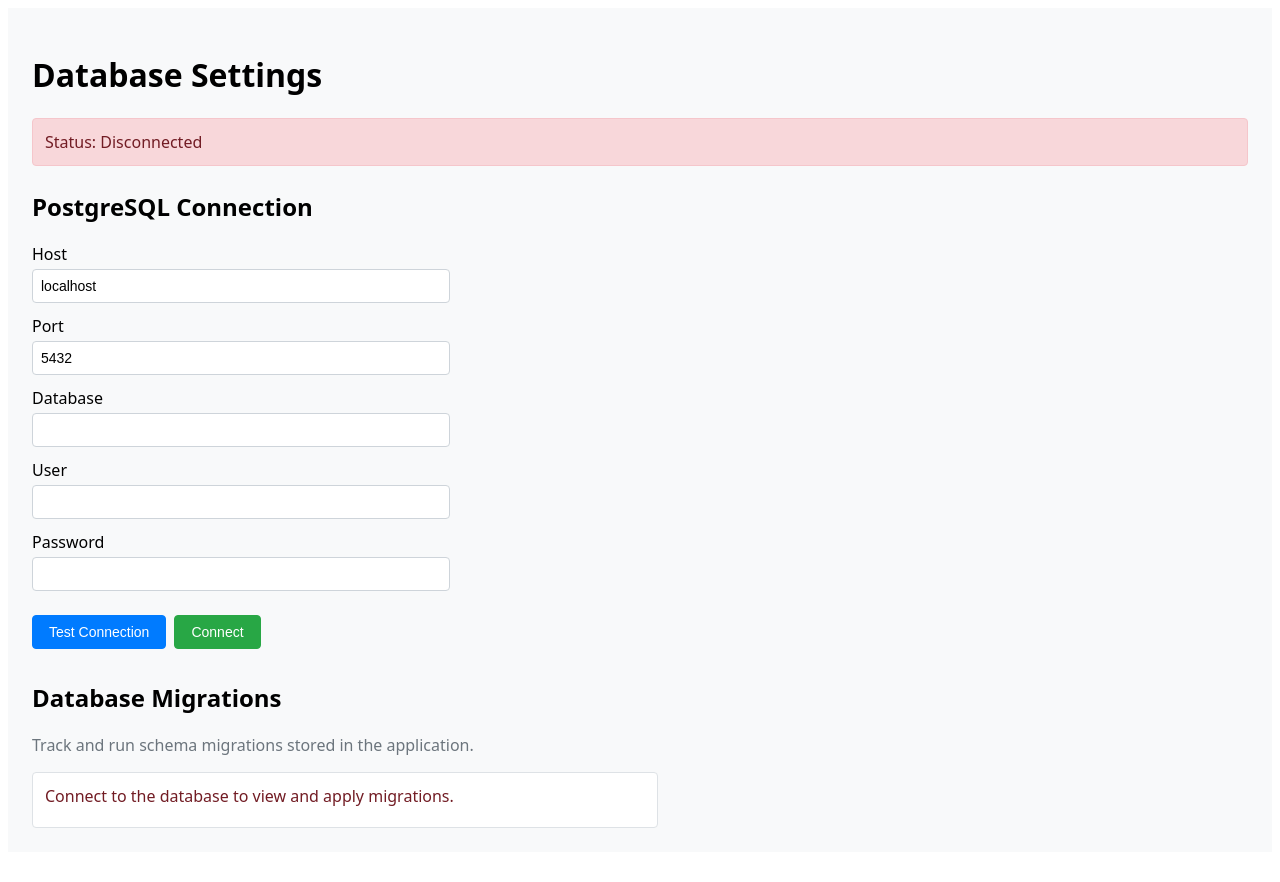
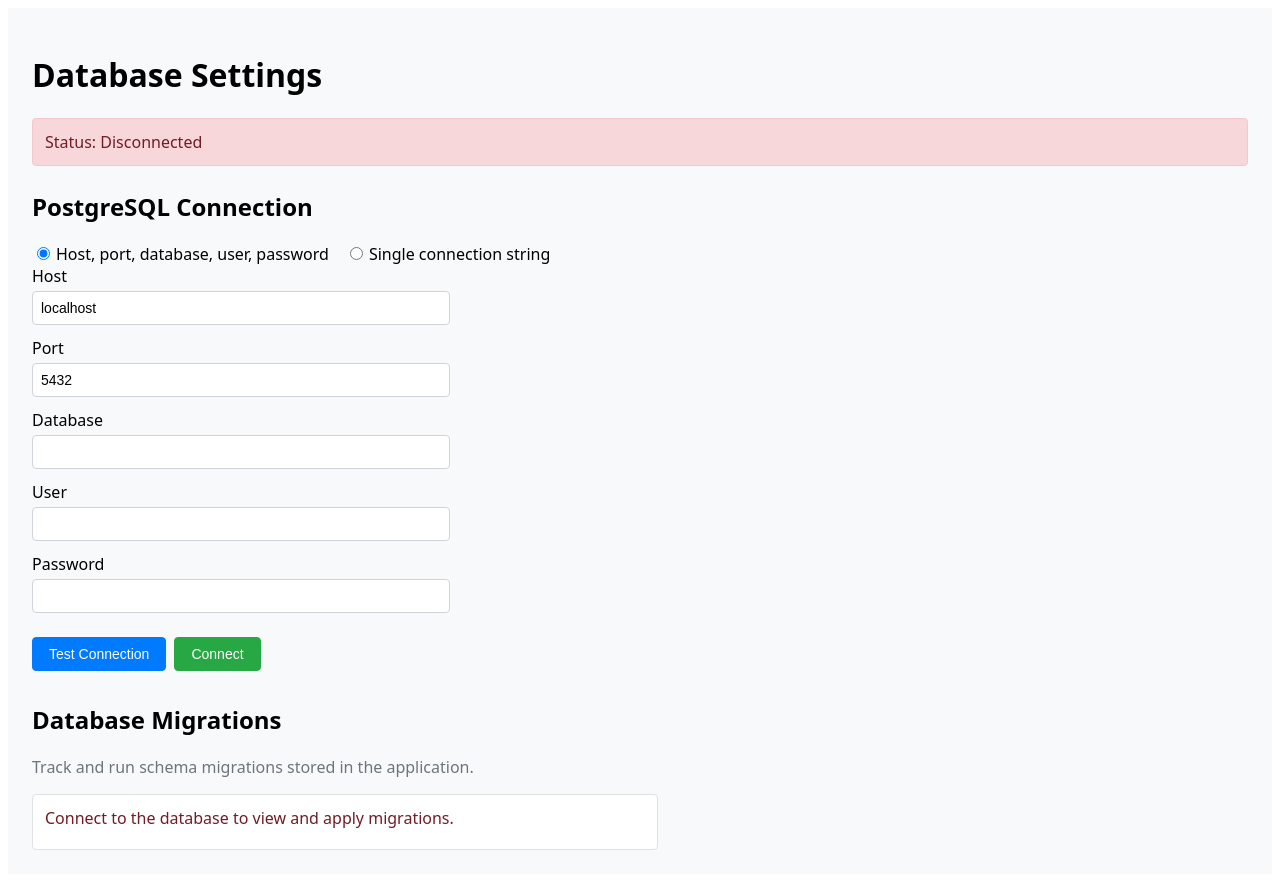
Before and after one commit to fingerskier/todd, a React (Vite) app: page /settings in a window 1280 px wide. Before the commit the page ends 860 px from the top, so only its background shows below. Built offline with nearby package versions, Linux system fonts and the light colour scheme.

Commit message:
Add database auto-connect and restart menu (#8)

```diff
--- a/src/ui/Settings.jsx
+++ b/src/ui/Settings.jsx
@@ -1,11 +1,13 @@
 import React, { useState, useEffect } from 'react';
 
 const DEFAULT_CONFIG = {
+  connectionType: 'standard',
   host: 'localhost',
   port: 5432,
   database: '',
   user: '',
   password: '',
+  connectionString: '',
 };
 
 const normalizeConfig = (value) => {
@@ -17,10 +19,14 @@ const normalizeConfig = (value) => {
         ? Number.parseInt(port, 10) || ''
         : DEFAULT_CONFIG.port;
 
+  const validConnectionType =
+    value?.connectionType === 'connectionString' ? 'connectionString' : 'standard';
+
   return {
     ...DEFAULT_CONFIG,
     ...value,
     port: normalizedPort ?? DEFAULT_CONFIG.port,
+    connectionType: validConnectionType,
   };
 };
 
@@ -35,11 +41,12 @@ export default function Settings() {
 
   useEffect(() => {
     const initialize = async () => {
-      await checkConnection();
       const saved = await window.api.database.getConfig();
       if (saved) {
         setConfig(normalizeConfig(saved));
       }
+
+      await checkConnection();
     };
 
     initialize();
@@ -132,7 +139,51 @@ export default function Settings() {
       <div style={{ marginTop: 24 }}>
         <h2>PostgreSQL Connection</h2>
 
+        <div style={{ marginTop: 12, display: 'flex', gap: 16 }}>
+          <label style={{ fontWeight: 500 }}>
+            <input
+              type="radio"
+              name="connectionType"
+              value="standard"
+              checked={config.connectionType === 'standard'}
+              onChange={handleChange}
+              disabled={isConnected}
+              style={{ marginRight: 6 }}
+            />
+            Host, port, database, user, password
+          </label>
+          <label style={{ fontWeight: 500 }}>
+            <input
+              type="radio"
+              name="connectionType"
+              value="connectionString"
+              checked={config.connectionType === 'connectionString'}
+              onChange={handleChange}
+              disabled={isConnected}
+              style={{ marginRight: 6 }}
+            />
+            Single connection string
+          </label>
+        </div>
+
         <div style={{ display: 'flex', flexDirection: 'column', gap: 12, maxWidth: 400 }}>
+          {config.connectionType === 'connectionString' ? (
+            <div>
+              <label style={{ display: 'block', marginBottom: 4, fontWeight: 500 }}>
+                Connection string
+              </label>
+              <input
+                type="text"
+                name="connectionString"
+                value={config.connectionString}
+                onChange={handleChange}
+                disabled={isConnected}
+                style={inputStyle}
+                placeholder="postgres://user:password@host:port/database"
+              />
+            </div>
+          ) : (
+            <>
               <div>
                 <label style={{ display: 'block', marginBottom: 4, fontWeight: 500 }}>
                   Host
@@ -202,6 +253,8 @@ export default function Settings() {
                   style={inputStyle}
                 />
               </div>
+            </>
+          )}
 
           <div style={{ display: 'flex', gap: 8, marginTop: 12 }}>
             <button
```
Also changed, not shown: src/main.js (+28 -1 lines), src/services/database.js (+16 -14 lines). Lines whose indentation alone changed are shown as unchanged.
